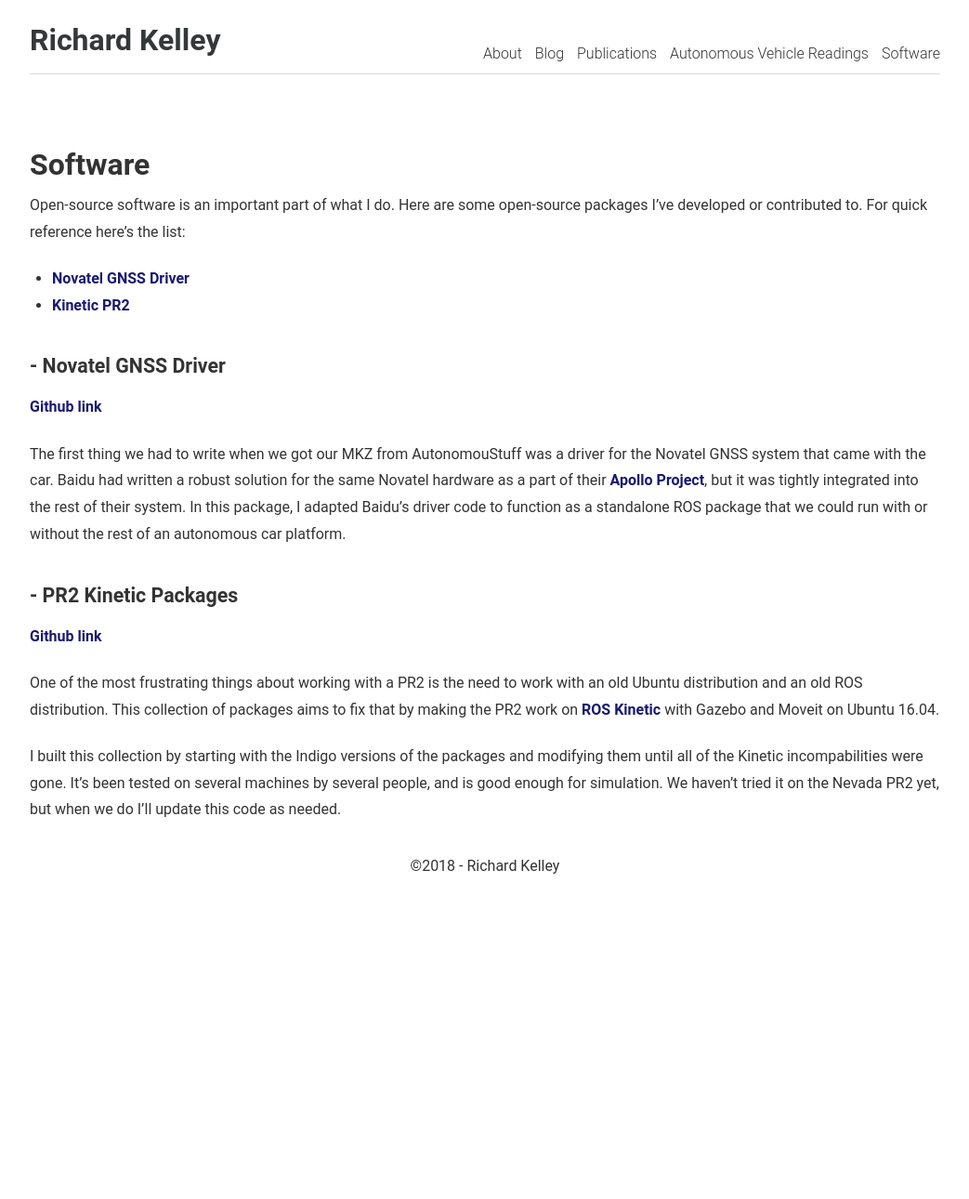
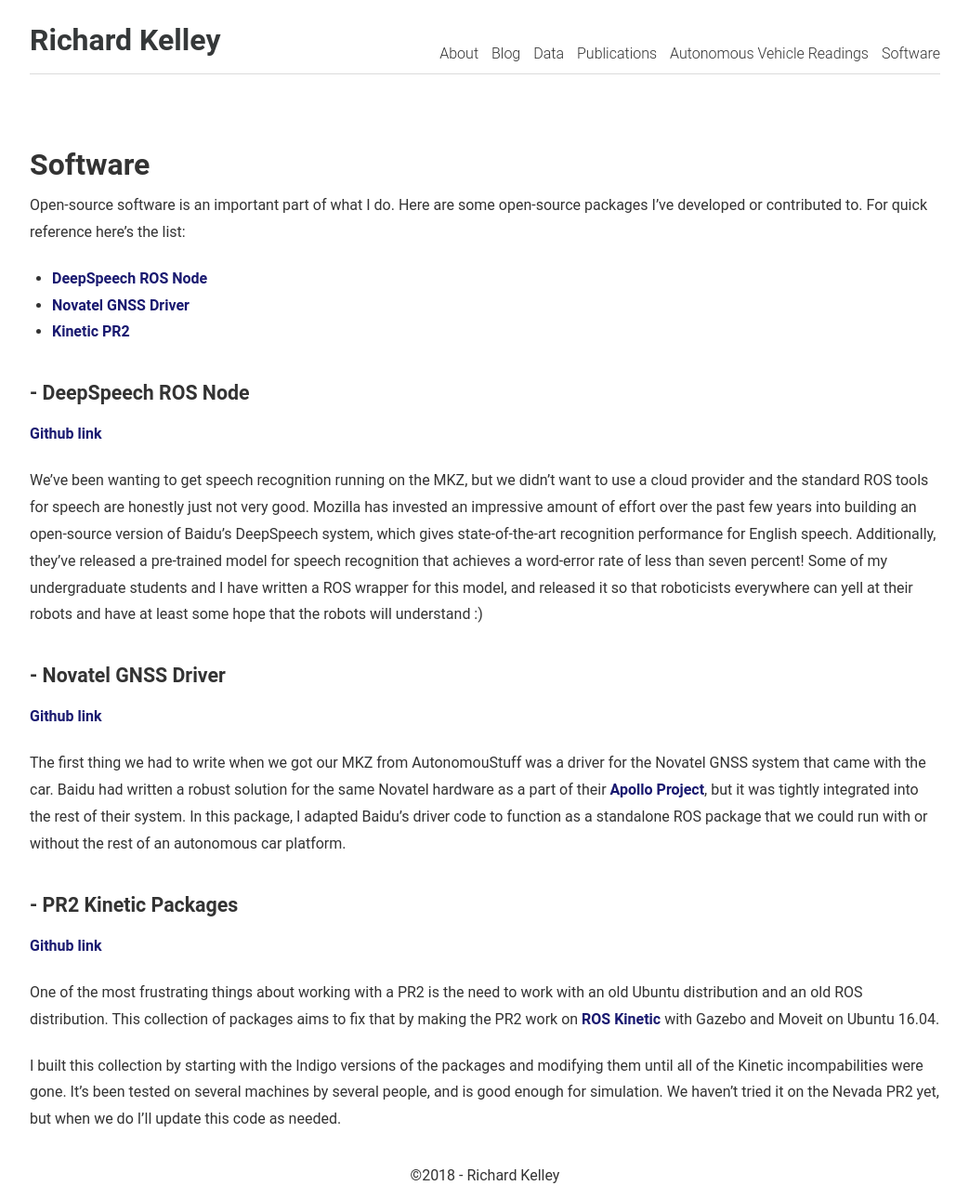
Before and after one commit to RichardKelley/richardkelley.github.io, a Jekyll site: the page built from software.md, in a window 1280 px wide. Shown: the whole page at 93% size, without its empty margins (118-1161 px from the left). Built offline with Jekyll 4.4.1, drawn with Linux system fonts in a browser that asks for light colours; before the commit the page ends 958 px from its top, so only the background shows below that.

Commit message:
Added a data set page, and added unr_deepspeech to the list of software.

```diff
--- a/software.md
+++ b/software.md
@@ -6,14 +6,30 @@
 
 ## Software
 
-
-
 Open-source software is an important part of what I do. Here are some
 open-source packages I've developed or contributed to. For quick
 reference here's the list:
 
+- [DeepSpeech ROS Node](#deepspeech)
 - [Novatel GNSS Driver](#gnss-driver)
 - [Kinetic PR2](#pr2-kinetic)
+
+### - <a name="deepspeech"></a> DeepSpeech ROS Node
+
+[Github link](https://github.com/RichardKelley/unr_deepspeech){:target="blank"}
+
+We've been wanting to get speech recognition running on the MKZ, but
+we didn't want to use a cloud provider and the standard ROS tools for
+speech are honestly just not very good. Mozilla has invested an
+impressive amount of effort over the past few years into building an
+open-source version of Baidu's DeepSpeech system, which gives
+state-of-the-art recognition performance for English
+speech. Additionally, they've released a pre-trained model for speech
+recognition that achieves a word-error rate of less than seven
+percent! Some of my undergraduate students and I have written a ROS
+wrapper for this model, and released it so that roboticists everywhere
+can yell at their robots and have at least some hope that the robots
+will understand :)
 
 ### - <a name="gnss-driver"></a> Novatel GNSS Driver
 
```
Also changed, not shown: data.md (added, +38 -0 lines), img/snow.jpg (added).
